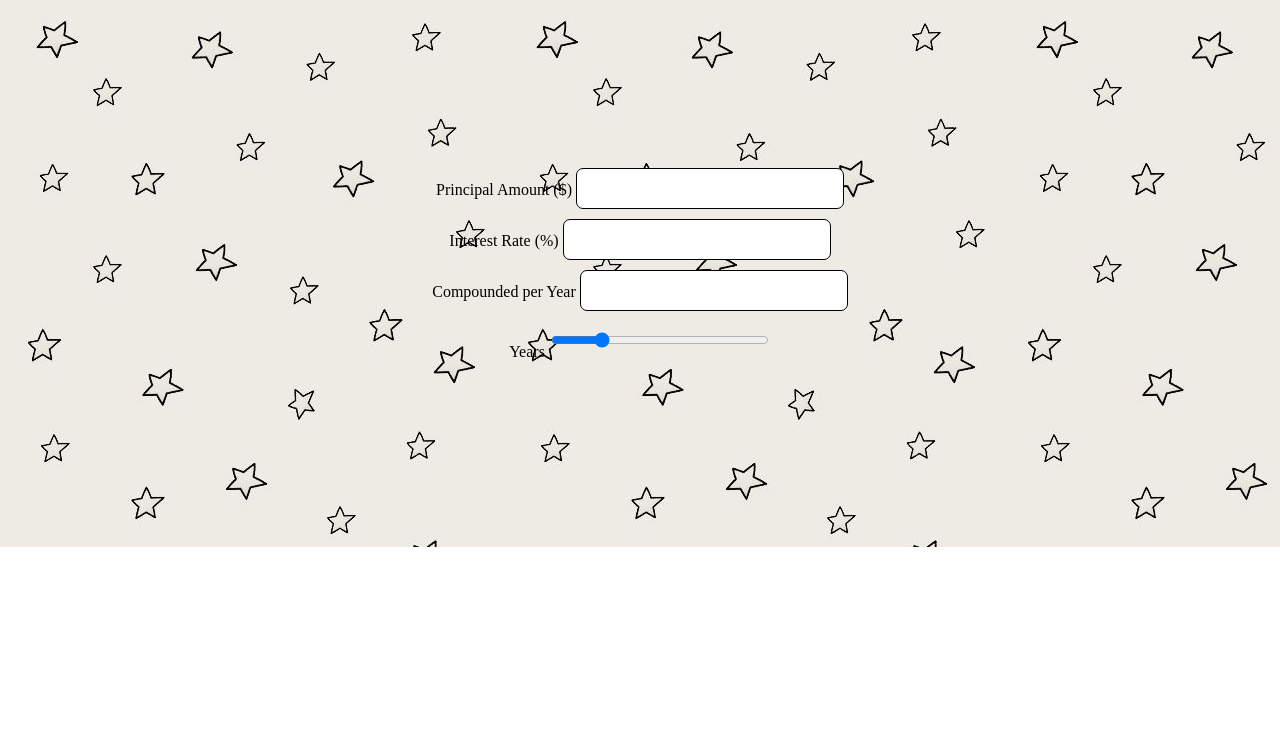
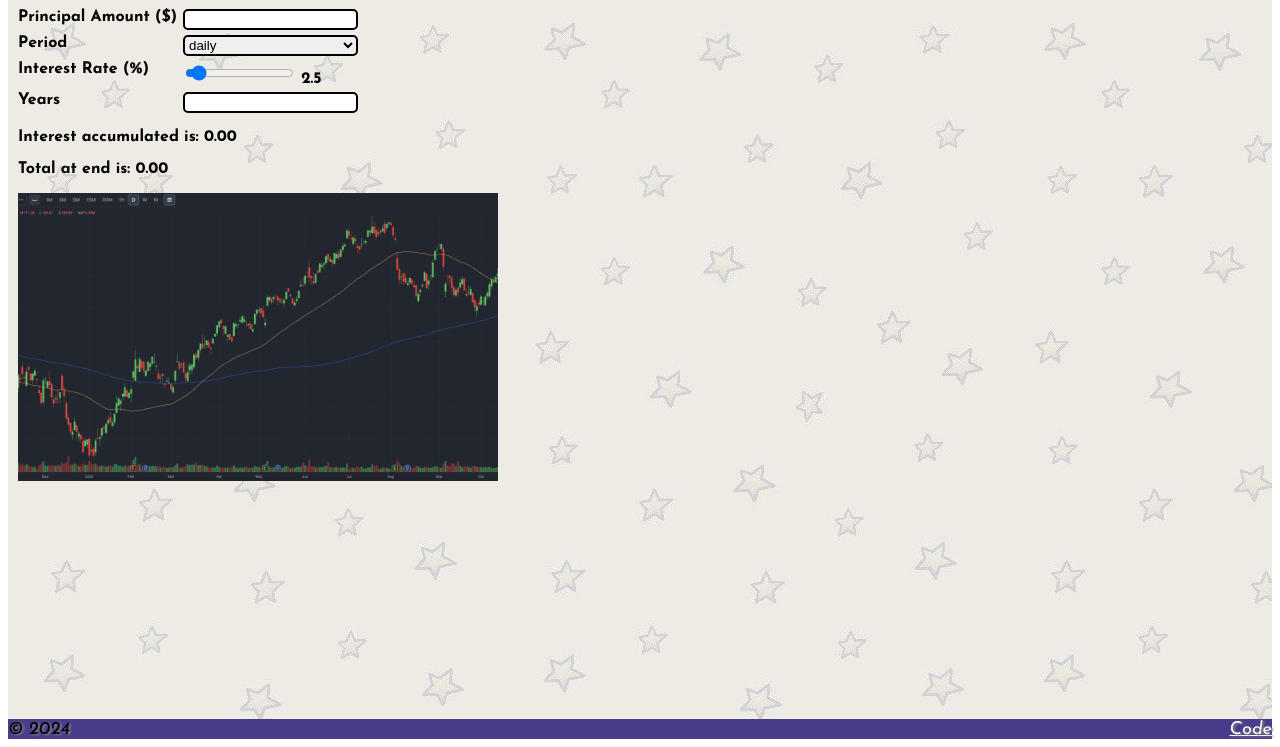
Before and after one commit to awhitneymiller/CompoundInterestCalculator, a plain HTML site: page index.html in a window 1280 px wide. Shown: the part 69-816 px from the top of the page. Drawn offline with Linux system fonts and the light colour scheme.

Commit message:
Assorted additions

```diff
--- a/bank.js
+++ b/bank.js
@@ -0,0 +1,45 @@
+// Get the DOM elements
+const principalInput = document.getElementById("principal");
+const periodInput = document.getElementById("period");
+const aprInput = document.getElementById("apr");
+const aprText = document.getElementById("aprText");
+const yearsInput = document.getElementById("years");
+const accumulatedOutput = document.getElementById("accumulated");
+const amountOutput = document.getElementById("amount");
+
+function calculateCompoundInterest(principal, rate, periods, time) {
+  const ratePerPeriod = rate / periods / 100;
+  const compoundFactor = Math.pow(1 + ratePerPeriod, periods * time);
+  const totalAmount = principal * compoundFactor;
+  const interestAccumulated = totalAmount - principal;
+
+  return { interestAccumulated, totalAmount };
+}
+
+function updateValues() {
+  const principal = principalInput.value || 0;
+  const apr = aprInput.value || 0;
+  const periods = periodInput.value;
+  const years = yearsInput.value || 0;
+
+  const { interestAccumulated, totalAmount } = calculateCompoundInterest(
+    principal,
+    apr,
+    periods,
+    years
+  );
+
+  accumulatedOutput.value = interestAccumulated.toFixed(2);
+  amountOutput.value = totalAmount.toFixed(2);
+}
+
+aprInput.addEventListener("input", function () {
+  aprText.textContent = aprInput.value;
+  updateValues();
+});
+
+principalInput.addEventListener("input", updateValues);
+periodInput.addEventListener("input", updateValues);
+yearsInput.addEventListener("input", updateValues);
+
+updateValues();
--- a/index.html
+++ b/index.html
@@ -1,40 +1,65 @@
-<!doctype html>
+<!DOCTYPE html>
 <html lang="en">
   <head>
-    <meta charset="utf-8">
-    <title>Compound Interest Computer</title>
-    <link rel="stylesheet" href="styles.css">
+    <meta charset="UTF-8" />
+    <meta name="viewport" content="width=device-width, initial-scale=1.0" />
+    <meta http-equiv="X-UA-Compatible" content="ie=edge" />
+    <title>Interest Computer</title>
+    <link rel="preconnect" href="https://fonts.googleapis.com" />
+    <link rel="preconnect" href="https://fonts.gstatic.com" crossorigin />
+    <link
+      href="https://fonts.googleapis.com/css2?family=Josefin+Sans:ital,wght@0,100..700;1,100..700&display=swap"
+      rel="stylesheet"
+    />
+    <link rel="stylesheet" href="styles.css" />
     <script src="bank.js" defer></script>
-
-  <head>
-
-
-<body>
-  <h1>Compound Interest Calculator</h1>
-</body>
-<html>
-
-
-<main>
-  <div>
-  Principal Amount ($)
-  <input id="principal">
-  </div>
-
-  <div>
-  Interest Rate (%)
-  <input id="interest">
-  </div>
-
-  <div>
-  Compounded per Year
-  <input id="compound">
-  </div>
-
-  <div>
-  <span id="yearOutput"></span> Years
-  <input id="years" type="range" min="1" max="50" value="10" oninput="document.getElementById('yearOutput').textContent = this.value">
-  </div>
-
-
-</main>
+  </head>
+  <body>
+    <article>
+      <header>
+        <div>Compoud Interest Calculator</div>
+      </header>
+      <main>
+        <form>
+          <div>Principal Amount ($)</div>
+          <input id="principal" />
+          <div>Period</div>
+          <select id="period">
+            <option value="360">daily</option>
+            <option value="12">monthly</option>
+            <option value="4">quarterly</option>
+            <option value="1">yearly</option>
+          </select>
+          <div>Interest Rate (%)</div>
+          <div>
+            <input
+              type="range"
+              id="apr"
+              min="0.25"
+              max="50"
+              value="2.5"
+              step="0.25"
+            />
+            <output id="aprText">2.5</output>
+          </div>
+          <div>Years</div>
+          <input id="years" />
+        </form>
+        <p>
+          Interest accumulated is: <output class="result" id="accumulated" />
+        </p>
+        <p>Total at end is: <output class="result" id="amount" /></p>
+        <img id="stocks" src="stocks.png" />
+      </main>
+      <footer>
+        <div>© 2024</div>
+        <div>
+          <a
+            href="https://codesandbox.io/p/sandbox/fast-silence-3pz3xd?file=%2Findex.html%3A51%2C15"
+            >Code</a
+          >
+        </div>
+      </footer>
+    </article>
+  </body>
+</html>
--- a/styles.css
+++ b/styles.css
@@ -1,41 +1,73 @@
 body {
-    margin: 0;
-    padding: 0;
+  fin: 0;
+  padding: 0;
+  font-family: "Josefin Sans";
 }
 
-h1 {
-    background-color: rgb(238, 235, 229);
-    margin: 0;
-    padding: 0;
-    height: 7vh;
-    align-content: center;
-    text-align: center;
+article {
+  display: grid;
+  grid-template: 50px auto 20px / 100%;
+  height: 100vh;
+}
+
+header,
+footer {
+  display: flex;
+  flex-direction: row;
+  justify-content: space-between;
+  align-items: center;
+  background-color: darkslateblue;
+}
+
+header {
+  font-size: 40px;
+  text-shadow: 4px 1px 2px grey;
+}
+
+input,
+select {
+  border-radius: 5px;
+  border-color: black;
+  border: 2px solid;
+}
+
+footer {
+  font-style: italic;
+  font-size: 18px;
+  text-shadow: 2px 1px 2px grey;
+}
+
+a {
+  color: white;
+}
+
+form {
+  display: grid;
+  grid-template: auto auto auto auto / 10em 175px;
+  gap: 5px;
+}
+
+img {
+  transition: transform 0.3s ease-in-out;
+}
+
+img:hover {
+  transform: scale(1.2);
 }
 
 main {
-    background-image: url("stars.jpeg");
-    height: 70vh;
-    display: flex;
-    justify-content: center;
-    align-items: center;
-    flex-direction: column;
+  background-image: url("stars.jpeg");
+  background-color: lightgray;
+  background-blend-mode: lighten;
+  padding: 20px 10px 0px 10px;
+  overflow: scroll;
+  font-weight: 1000;
 }
 
-
-/*margins for label and font size */
-input, label {
-    margin-bottom: 10px;
-    font-size: 20px;
+#apr {
+  width: 105px;
 }
 
-input {
-    padding: 8px;
-    width: 250px;
-    border: 1px solid #000000;
-    border-radius: 7px;
+#stocks {
+  width: 30em;
 }
-
-/* slider width */
-input[type="range"] {
-    width: 200px;
-}
```
Also changed, not shown: stocks.png (added).
